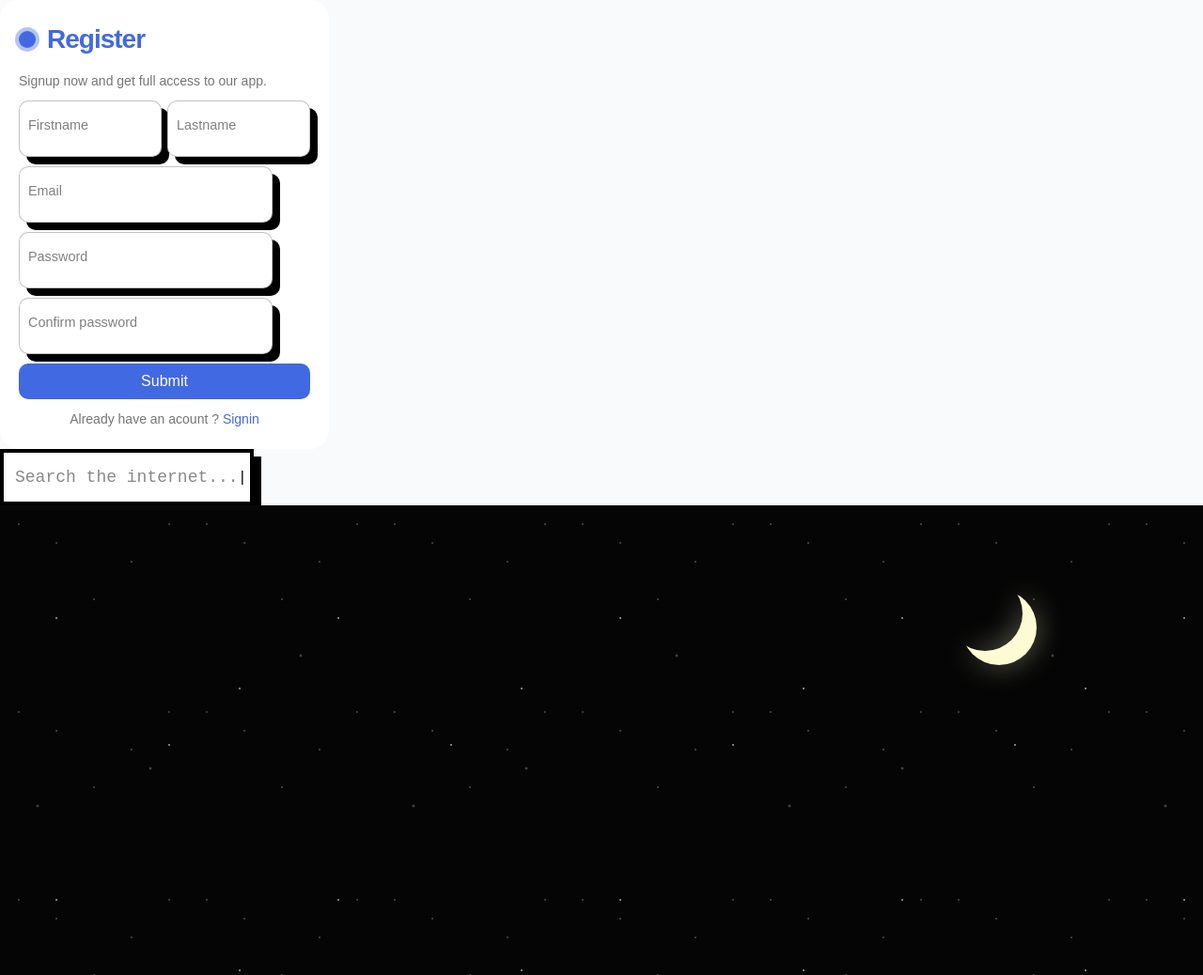
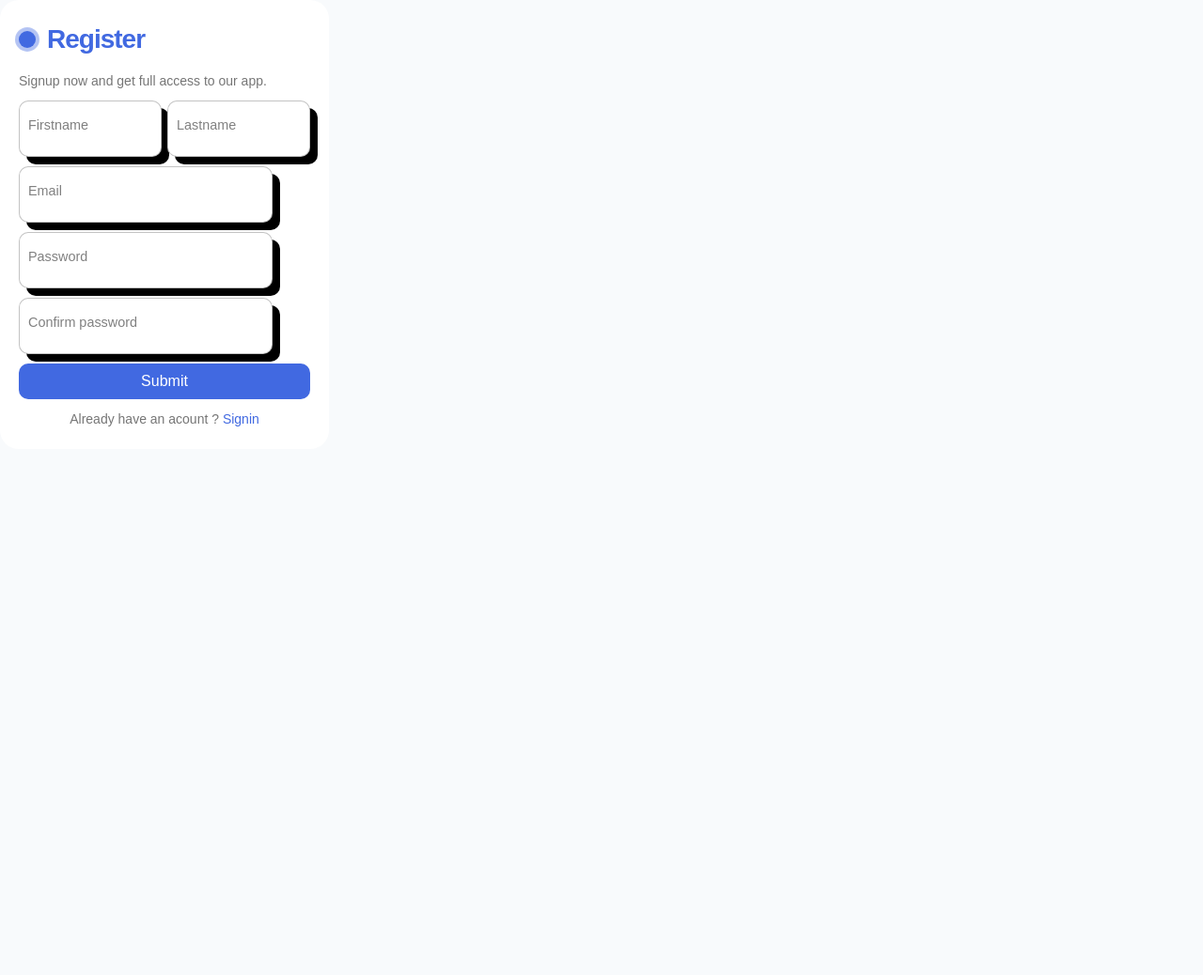
Before and after one commit to Mack-0409/ecommerce-website, a Django app: template myproject/templates/index.html in a window 1280 px wide. Shown: the whole page at 94% size. After the commit the page ends 454 px from the top, so only its background shows below. Run offline with Django 5.2, Linux system fonts and the light colour scheme; the template is opened without the code that fills it, so the values that code supplies are empty; some libraries are stand-ins or nearby versions.

Commit message:
Update index.html

```diff
--- a/myproject/templates/index.html
+++ b/myproject/templates/index.html
@@ -384,34 +384,3 @@
     <button class="submit">Submit</button>
     <p class="signin">Already have an acount ? <a href="#">Signin</a> </p>
 </form>
-
-
-<!-------------------------------------------------------------------------------------------------------------------------------------  -->
-
-<!-- From Uiverse.io by zaeniahmad-id -->
-<div class="input-container">
-  <input
-    placeholder="Search the internet..."
-    type="text"
-    name="text"
-    class="input"
-  />
-</div>
-
-
-<!-- --------------------------------------------------------------------------------------------------------------------------------------- -->
-
-<!-- From Uiverse.io by kiranmayee-abbireddy -->
-<div class="uiverse-midnight-sky">
-  <div class="sky-canvas">
-    <div class="stars stars-1"></div>
-    <div class="stars stars-2"></div>
-    <div class="stars stars-3"></div>
-
-    <div class="meteor m1"></div>
-    <div class="meteor m2"></div>
-    <div class="meteor m3"></div>
-
-    <div class="moon"></div>
-  </div>
-</div>
```
